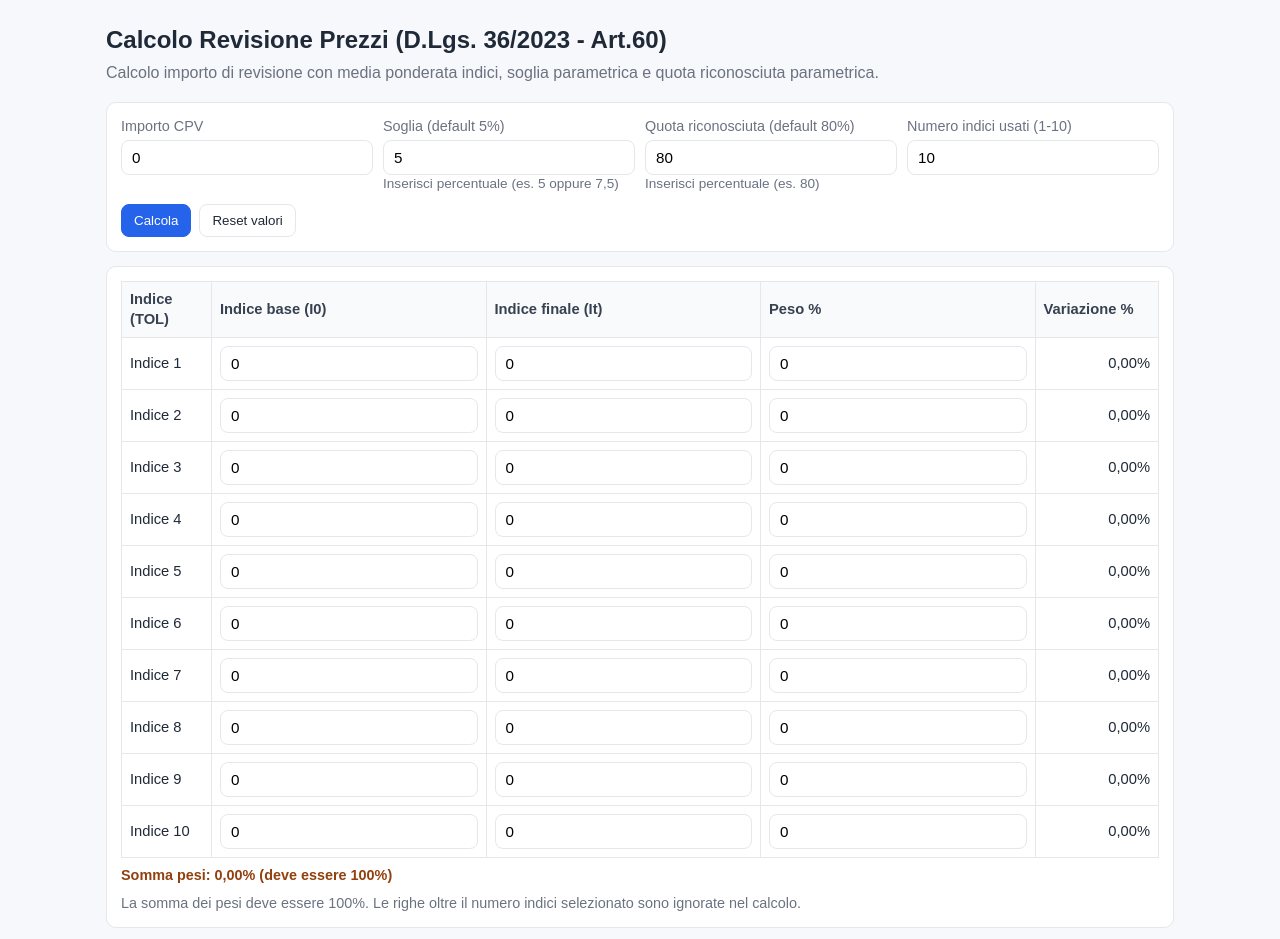
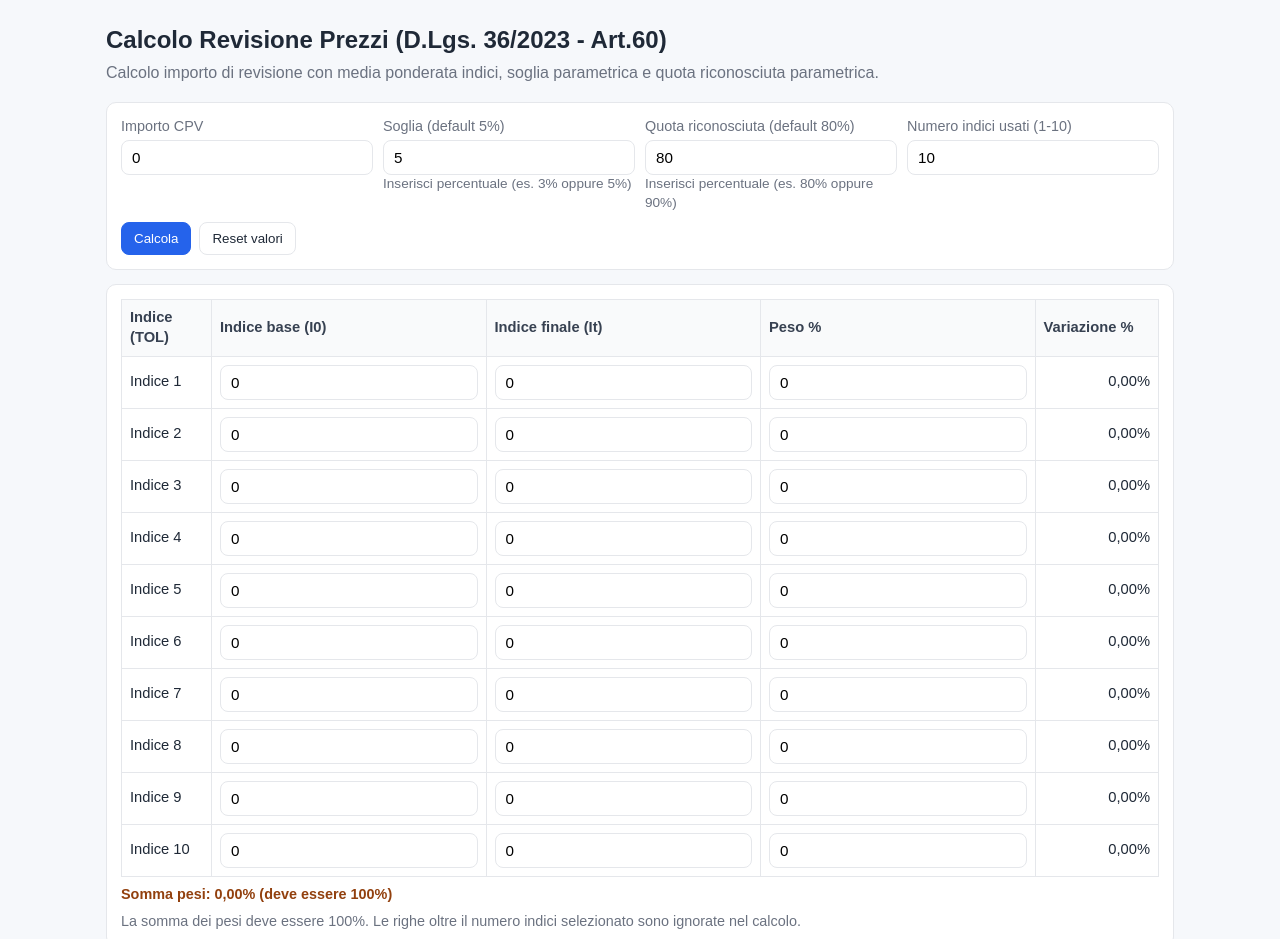
Before and after one commit to alex1976/RevisionePrezzi, a plain HTML site: page index.html in a window 1280 px wide. Shown: the top 939 px of the page. Drawn offline with Linux system fonts and the light colour scheme.

Commit message:
Update index.html
Update html page

```diff
--- a/index.html
+++ b/index.html
@@ -169,12 +169,12 @@
         <div>
           <label for="threshold">Soglia (default 5%)</label>
           <input id="threshold" type="text" value="5" />
-          <div class="small">Inserisci percentuale (es. 5 oppure 7,5)</div>
+          <div class="small">Inserisci percentuale (es. 3% oppure 5%)</div>
         </div>
         <div>
           <label for="quota">Quota riconosciuta (default 80%)</label>
           <input id="quota" type="text" value="80" />
-          <div class="small">Inserisci percentuale (es. 80)</div>
+          <div class="small">Inserisci percentuale (es. 80% oppure 90%)</div>
         </div>
         <div>
           <label for="rowsEnabled">Numero indici usati (1-10)</label>
```
